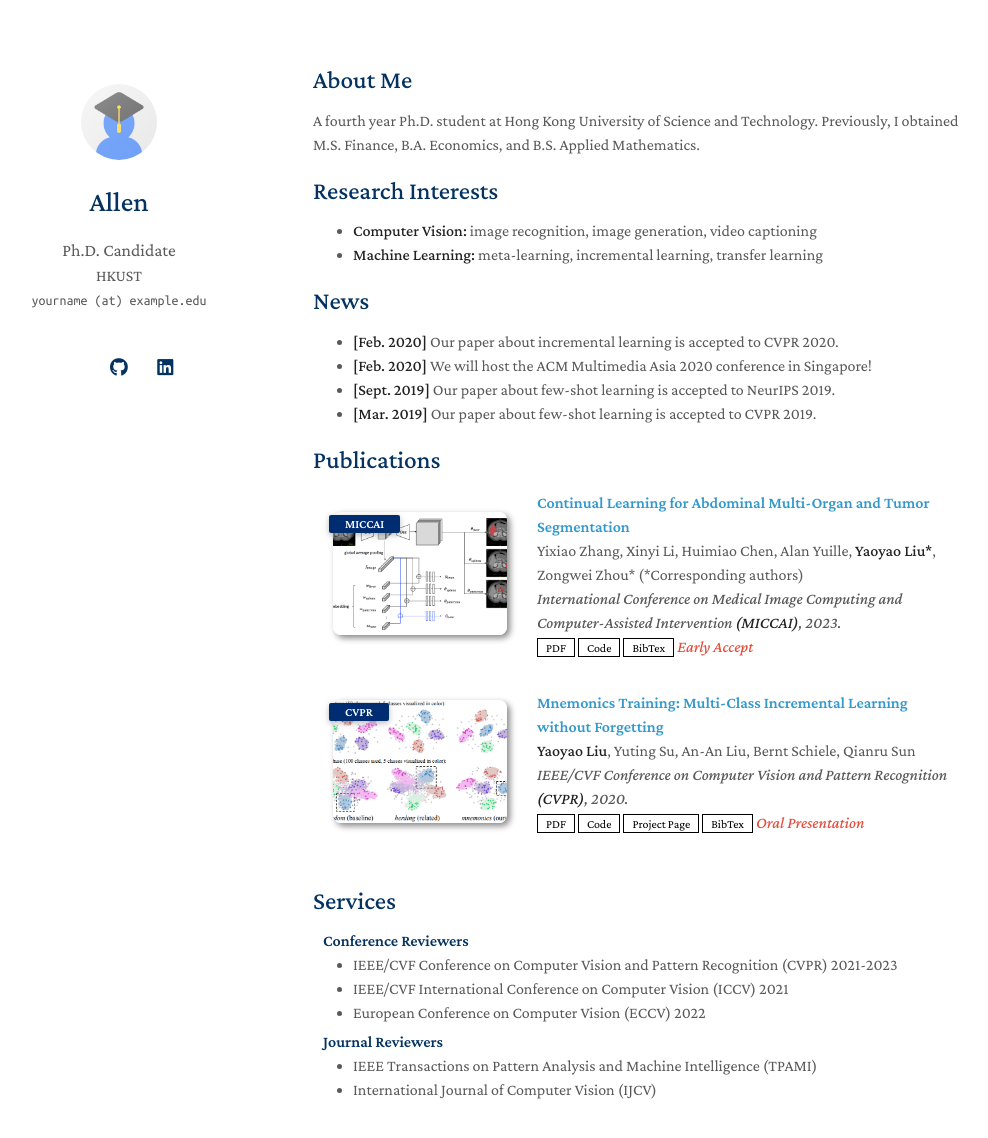
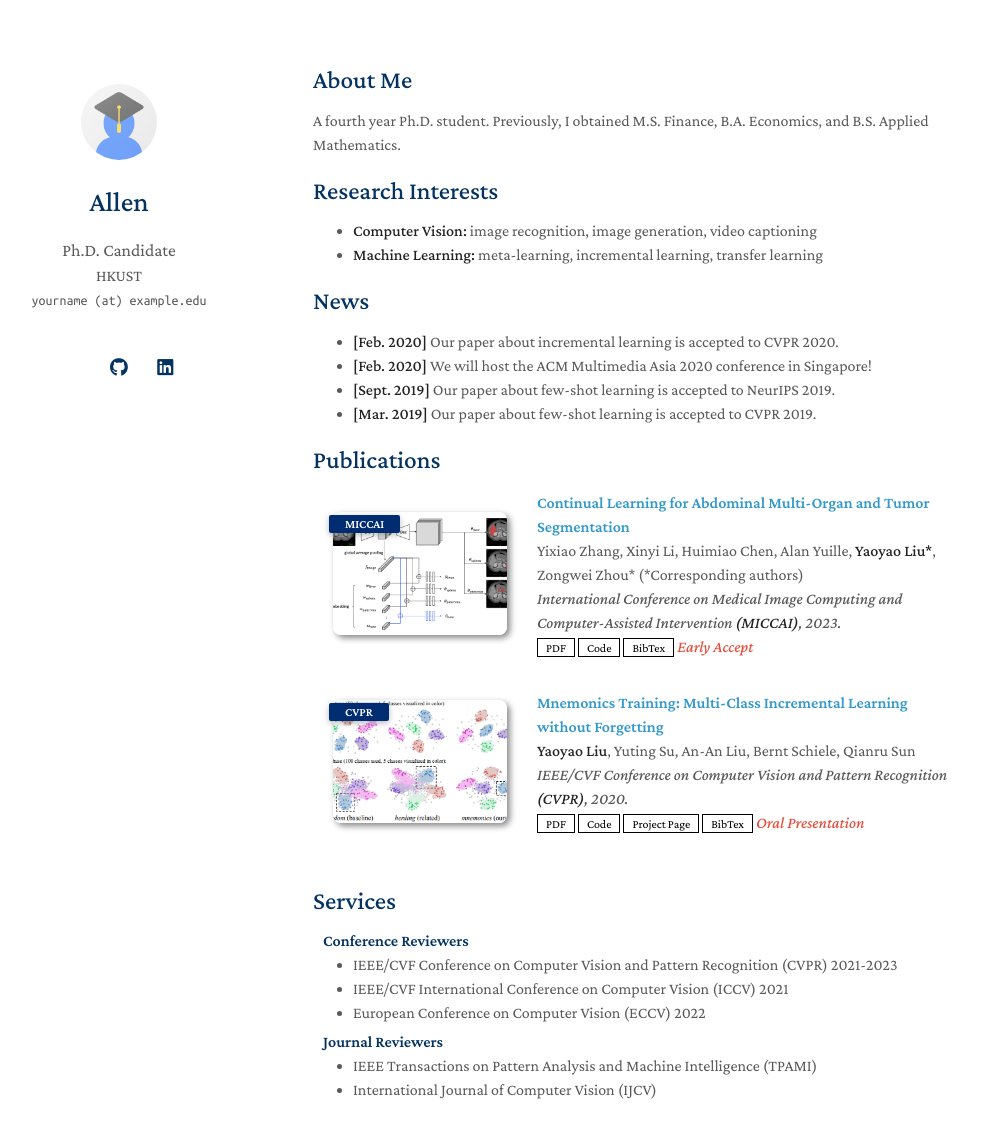
Before and after one commit to allenh16/allenh16.github.io, a Jekyll site: the page built from index.md, in a window 1280 px wide and 1196 px high. Shown: the top 1138 px of the window, without its empty margins (157-1145 px from the left). Built offline with Jekyll 4.4.1, drawn with Linux system fonts in a browser that asks for light colours; a style sheet for code colours, icons or effects is not loaded; our own code applies the rules of GitHub Pages for plain Markdown files.

Commit message:
Update index.md

```diff
--- a/index.md
+++ b/index.md
@@ -4,7 +4,7 @@ layout: homepage
 
 ## About Me
 
-A fourth year Ph.D. student at Hong Kong University of Science and Technology. Previously, I obtained M.S. Finance, B.A. Economics, and B.S. Applied Mathematics.
+A fourth year Ph.D. student. Previously, I obtained M.S. Finance, B.A. Economics, and B.S. Applied Mathematics.
 
 ## Research Interests
 
```
